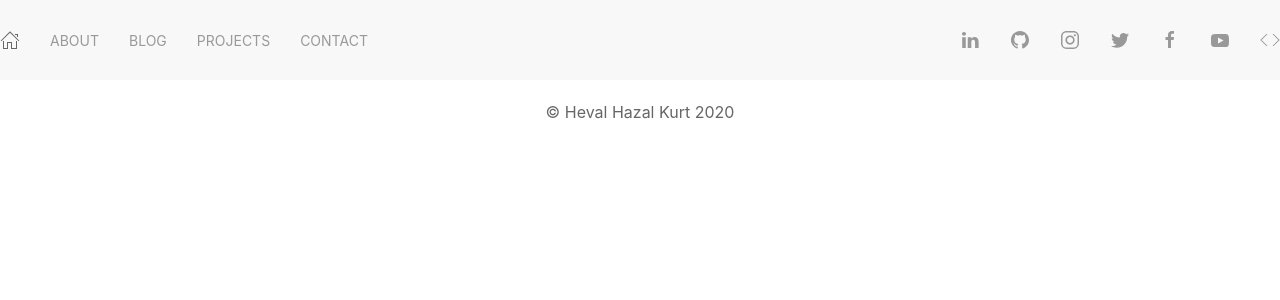
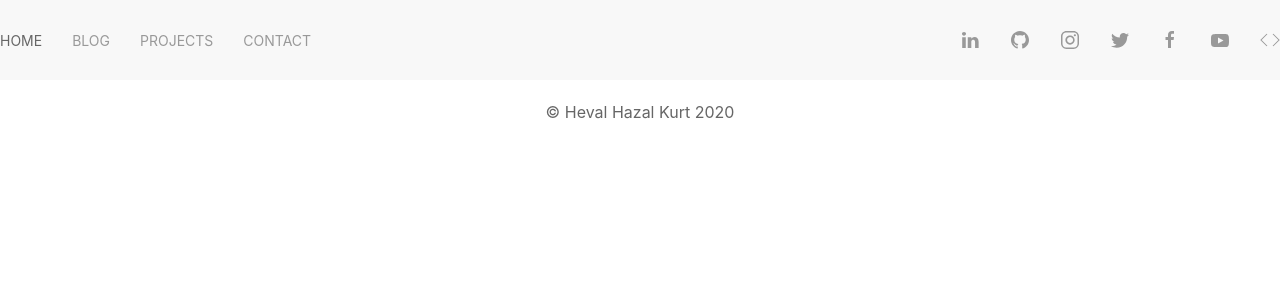
Before and after one commit to hevalhazalkurt/hhk_personal_website, a Django app: page /blog/ in a window 1280 px wide. Shown: the top 300 px of the page. Run offline with Django 3.2, Linux system fonts and the light colour scheme; data that the repository does not hold is empty; some libraries are stand-ins or nearby versions.

Commit message:
Added js script imports and highlighting

```diff
--- a/hhk_web/blog/templates/blog/base.html
+++ b/hhk_web/blog/templates/blog/base.html
@@ -11,7 +11,15 @@
   <meta charset="utf-8">
   <meta name="viewport" content="width=device-width, initial-scale=1">
 
-  <link rel="stylesheet" href="https://cdn.jsdelivr.net/npm/uikit@3.3.3/dist/css/uikit.min.css" />
+  <link rel="stylesheet" href="https://cdn.jsdelivr.net/npm/uikit@3.4.3/dist/css/uikit.min.css" />
+  <script src="https://cdn.jsdelivr.net/npm/uikit@3.4.3/dist/js/uikit.min.js"></script>
+  <script src="https://cdn.jsdelivr.net/npm/uikit@3.4.3/dist/js/uikit-icons.min.js"></script>
+
+  <link rel="stylesheet" href="//cdnjs.cloudflare.com/ajax/libs/highlight.js/9.12.0/styles/default.min.css">
+  <script src="//cdnjs.cloudflare.com/ajax/libs/highlight.js/9.12.0/highlight.min.js"></script>
+  <script>hljs.initHighlightingOnLoad();</script>
+
+
 </head>
 
 <body>
@@ -20,8 +28,7 @@
     <nav class="uk-navbar-container" uk-navbar>
       <div class="uk-navbar-left">
         <ul class="uk-navbar-nav">
-          <li><a href="{% url "home" %}" uk-icon="icon: home"></a></li>
-          <li><a href="{% url "about" %}">About</a></li>
+          <li><a href="{% url "home" %}">Home</a></li>
           <li><a href="{% url "blog-home" %}">Blog</a></li>
           <li><a href="{% url "project-home" %}">Projects</a></li>
           <li><a href="{% url "contact" %}">Contact</a></li>
@@ -52,9 +59,10 @@
     <p class="uk-text-center">© Heval Hazal Kurt {% now "Y" %}</p>
   </div>
 
+  <script>
+  UIkit.filter();
+  </script>
 
-  <script src="https://cdn.jsdelivr.net/npm/uikit@3.3.3/dist/js/uikit.min.js"></script>
-  <script src="https://cdn.jsdelivr.net/npm/uikit@3.3.3/dist/js/uikit-icons.min.js"></script>
 </body>
 
 </html>
```
